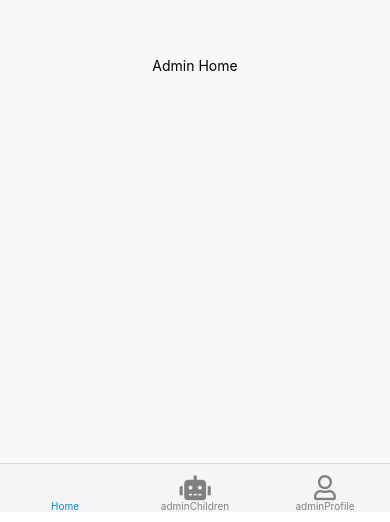
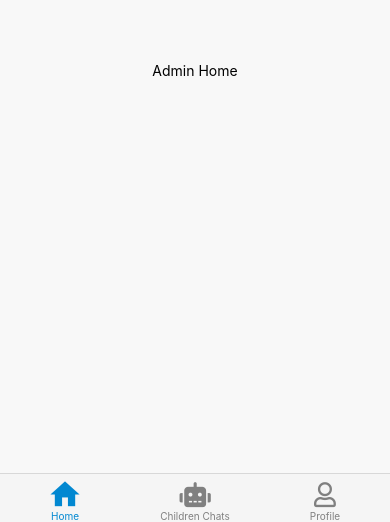
Before and after one commit to hadi-karnib/VerbalBotic-front, a React Native app in the folder verbalbotic/: screen /adminTabs in a window 390 px wide. Shown: the part 332-854 px from the top of the page. Built offline with nearby package versions, Linux system fonts and the light colour scheme.

Commit message:
fixed errors

```diff
--- a/verbalbotic/components/adminBottomTabs.js
+++ b/verbalbotic/components/adminBottomTabs.js
@@ -14,17 +14,22 @@ const AdminTabs = ({ route }) => {
     <Tab.Navigator
       screenOptions={({ route }) => ({
         tabBarIcon: ({ focused, color, size }) => {
-          if (route.name === "adminHome") {
+          if (route.name === "Home") {
             return <MaterialIcons name="home" size={35} color={color} />;
-          } else if (route.name === "adminChildren") {
+          } else if (route.name === "Children Chats") {
             return <FontAwesome5 name="robot" size={size} color={color} />;
-          } else if (route.name === "adminProfile") {
+          } else if (route.name === "Profile") {
             return <FontAwesome5 name="user" size={size} color={color} />;
           }
         },
+        tabBarLabelStyle: { marginTop: 2 },
         tabBarActiveTintColor: "#0288D1",
         tabBarInactiveTintColor: "gray",
-        tabBarStyle: { backgroundColor: "#F5F5F5", paddingTop: 10 },
+        tabBarStyle: {
+          backgroundColor: "#F5F5F5",
+          marginBottom: -10,
+          paddingTop: 7,
+        },
       })}
     >
       <Tab.Screen
@@ -34,12 +39,12 @@ const AdminTabs = ({ route }) => {
         initialParams={{ streak }}
       />
       <Tab.Screen
-        name="adminChildren"
+        name="Children Chats"
         component={Adminchildren}
         options={{ headerShown: false }}
       />
       <Tab.Screen
-        name="adminProfile"
+        name="Profile"
         component={AdminProfile}
         options={{ headerShown: false }}
       />
```
